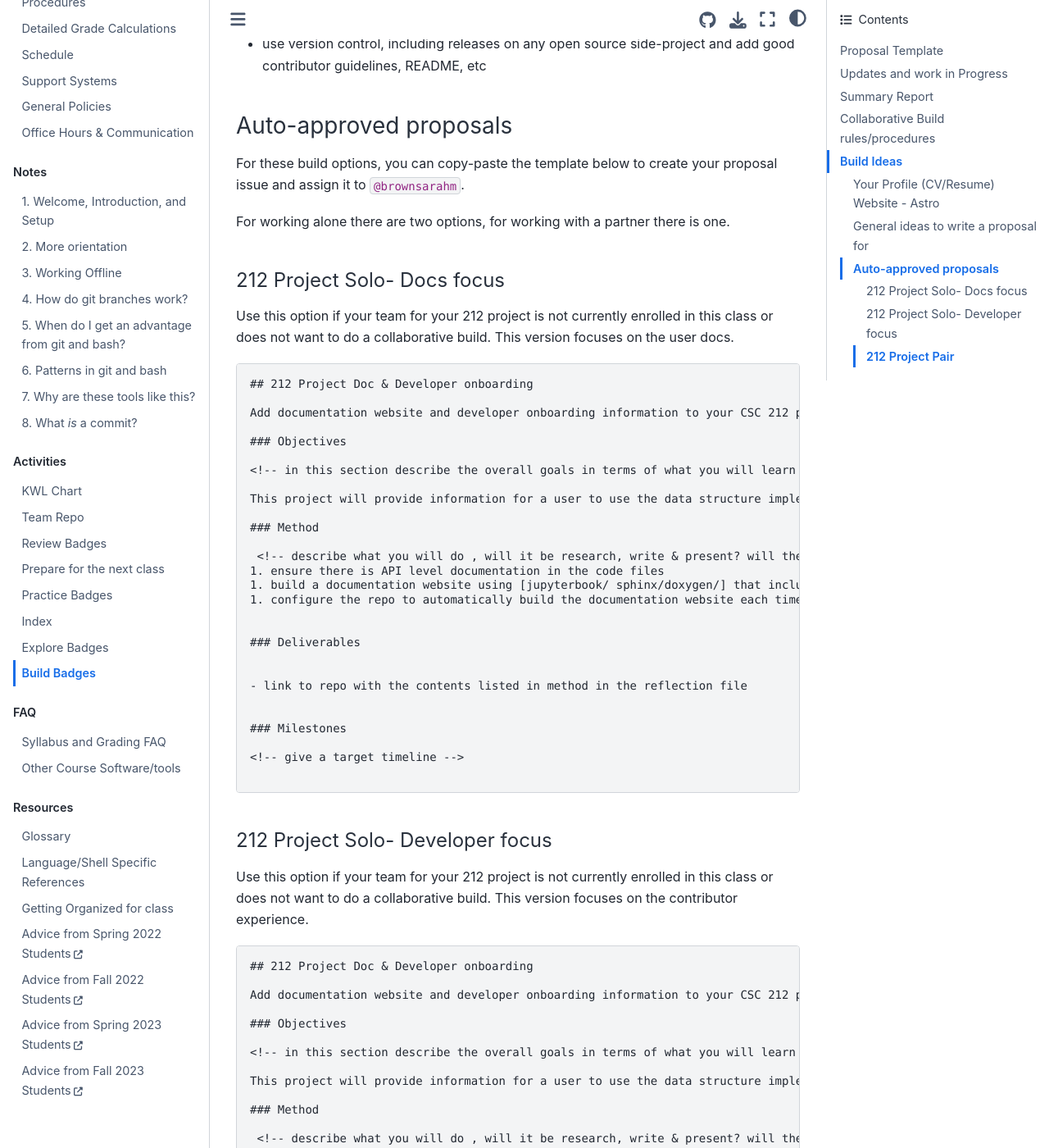
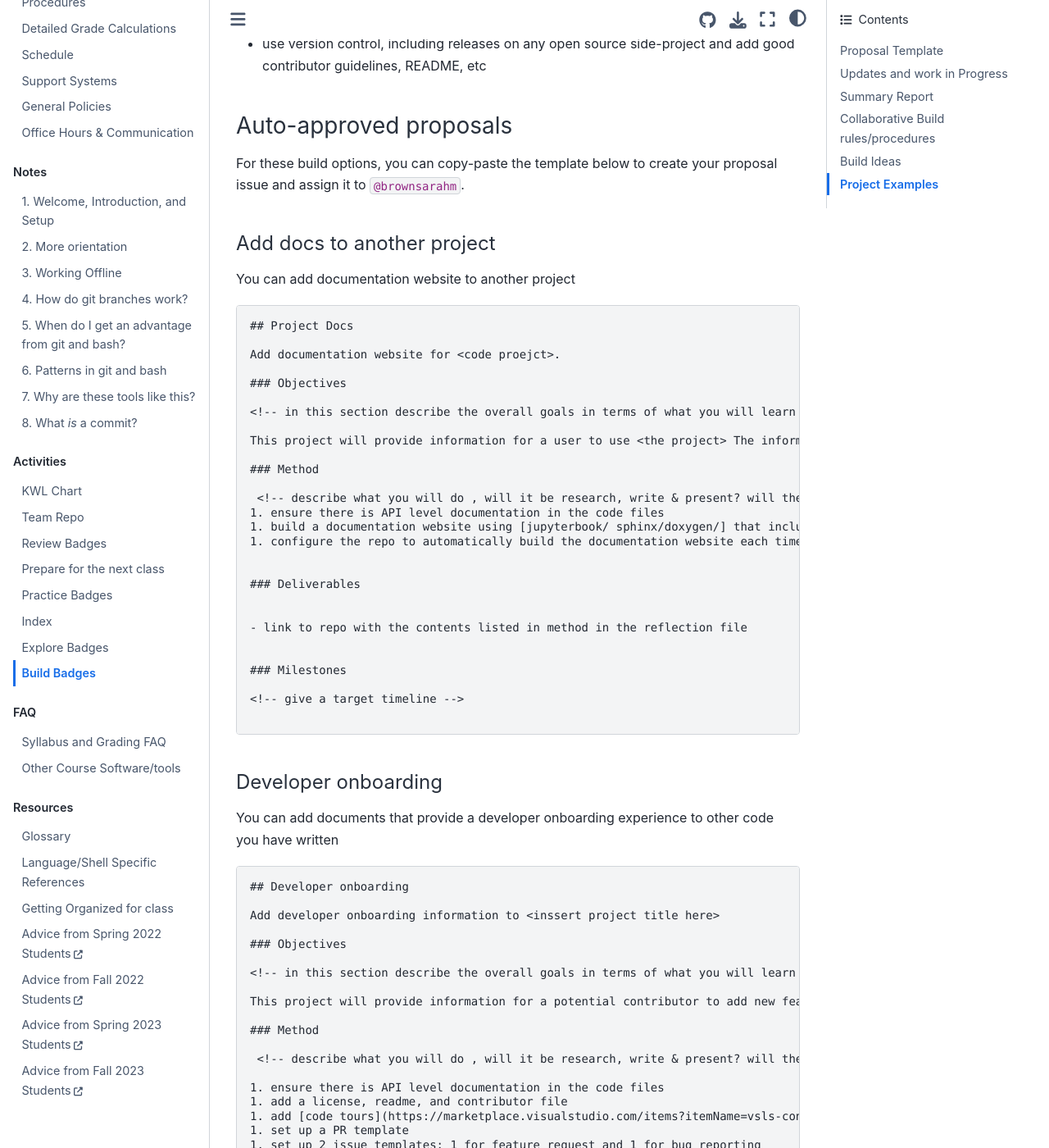
Before and after one commit to pelli18/fall2024, a Jupyter Book: the page built from activities/build.md, in a window 1280 px wide and 1400 px high, scrolled down 2382 px. Shown: the whole window at 82% size. Built offline with Jupyter Book 1.0.4 settings and Sphinx 7.4.7 and the Sphinx Book theme 1.1.4, drawn with Linux system fonts in a browser that asks for light colours; pages that are not in the unit, such as notebooks, are missing from menus; some of the changed text lies outside the part shown.

Commit message:
rm 212 refs

````diff
--- a/activities/build.md
+++ b/activities/build.md
@@ -58,23 +58,22 @@ This summary report will be added to your kwl repo as a new file `build_report_t
 
 For these build options, you can copy-paste the template below to create your proposal issue and assign it to `@brownsarahm`.
 
-For working alone there are two options, for working with a partner there is one.
-
-#### 212 Project Solo- Docs focus
-
-Use this option if your team for your 212 project is not currently enrolled in this class or does not want to do a collaborative build. This version focuses on the user docs.
 
 
+#### Add docs to another project
+
+You can add documentation website to another project
+
 ```
-## 212 Project Doc & Developer onboarding
+## Project Docs
 
-Add documentation website and developer onboarding information to your CSC 212 project.
+Add documentation website for <code proejct>.
 
 ### Objectives
 
 <!-- in this section describe the overall goals in terms of what you will learn and the problem you will solve. this should be 2-5 sentences, it can be bullet points/numbered or a paragraph  -->
 
-This project will provide information for a user to use the data structure implemented for a CSC 212 project and for a potential collaborator to add new features to it. The information will live in the repo and be served as a rendered website.
+This project will provide information for a user to use <the project> The information will live in the repo and be served as a rendered website.
 
 ### Method
 
@@ -96,21 +95,21 @@ This project will provide information for a user to use the data structure imple
 
 ```
 
-#### 212 Project Solo- Developer focus
+####  Developer onboarding
 
-Use this option if your team for your 212 project is not currently enrolled in this class or does not want to do a collaborative build. This version focuses on the contributor experience.
+You can add documents that provide a developer onboarding experience to other code you have written
 
 
 ```
-## 212 Project Doc & Developer onboarding
+## Developer onboarding
 
-Add documentation website and developer onboarding information to your CSC 212 project.
+Add developer onboarding information to <inssert project title here>
 
 ### Objectives
 
 <!-- in this section describe the overall goals in terms of what you will learn and the problem you will solve. this should be 2-5 sentences, it can be bullet points/numbered or a paragraph  -->
 
-This project will provide information for a user to use the data structure implemented for a CSC 212 project and for a potential collaborator to add new features to it. The information will live in the repo and be served as a rendered website.
+This project will provide information for a potential contributor to add new features to a code base. The information will live in the repo and be served as a rendered website.
 
 ### Method
 
@@ -135,55 +134,14 @@ This project will provide information for a user to use the data structure imple
 
 ```
 
-#### 212 Project Pair
-
-Use this option if your teammate for your 212 project is in this class and wants to do a collaborative build.
-
-
-```
-## 212 Project Doc & Developer onboarding
-
-Add documentation website and developer onboarding information to your CSC 212 project.
-
-### Objectives
-
-<!-- in this section describe the overall goals in terms of what you will learn and the problem you will solve. this should be 2-5 sentences, it can be bullet points/numbered or a paragraph  -->
-
-This project will provide information for a user to use the data structure implemented for a CSC 212 project and for a potential collaborator to add new features to it. The information will live in the repo and be served as a rendered website.
-
-### Method
-
- <!-- describe what you will do , will it be research, write & present? will there be something you build? will you do experiments?-->
-1. ensure there is API level documentation in the code files
-1. build a documentation website using [jupyterbook/ sphinx/doxygen/] that includes setup instructions and examples
-1. configure the repo to automatically build the documentation website each time the main branch is updated
-1. add [code tours](https://marketplace.visualstudio.com/items?itemName=vsls-contrib.codetour) that help someone understand how the data strucutre works and learn how to contribute
-1. set up a PR template
-1. set up 2 issue templates: 1 for feature request and 1 for bug reporting
 
 
 
-### Deliverables
-
-
-- link to repo with the contents listed in method in the reflection file
-
-
-### Milestones
-
-<!-- give a target timeline -->
-
-```
-
-
-
-<!--
 ## Project Examples
-- One type of project would be to do a research project on a topic we cover in class and create a .md file with your findings that demonstrates your knowledge of the topic. The .md file would include an **Abstract**, **Body**, **Reflection** including what you did and what you learned from it, and a **Bibliography**. Potential research topics include:
+- One type of project would be to do a research project on a topic we cover in class and author a report with your findings that demonstrates your knowledge of the topic. You must use developer-centric authoring tools, for example latex (eg with overleaf) or mystmd with github . The report would include an **Abstract**, **Body**, **Reflection** including what you did and what you learned from it, and a **Bibliography**. Potential research topics include:
     - Motherboards
     - CPUs: Their History, Evolution, and How They Work
     - GPUs: A Graphics Card That Revolutionized Machine Learning
     - The Differences Between Operating Systems: MacOS vs Windows VS Linux
     - Abstraction For Dummies: Explaining Abstract Concepts to the Layman
 - Another type of project could be to create a program using the tools taught in class to maintain the program. What would be included in this would be a .md reporting your findings that demonstrates an understanding of the tools used and a link to the repository hosting the program including **documentation** written for the program.
- -->
````
